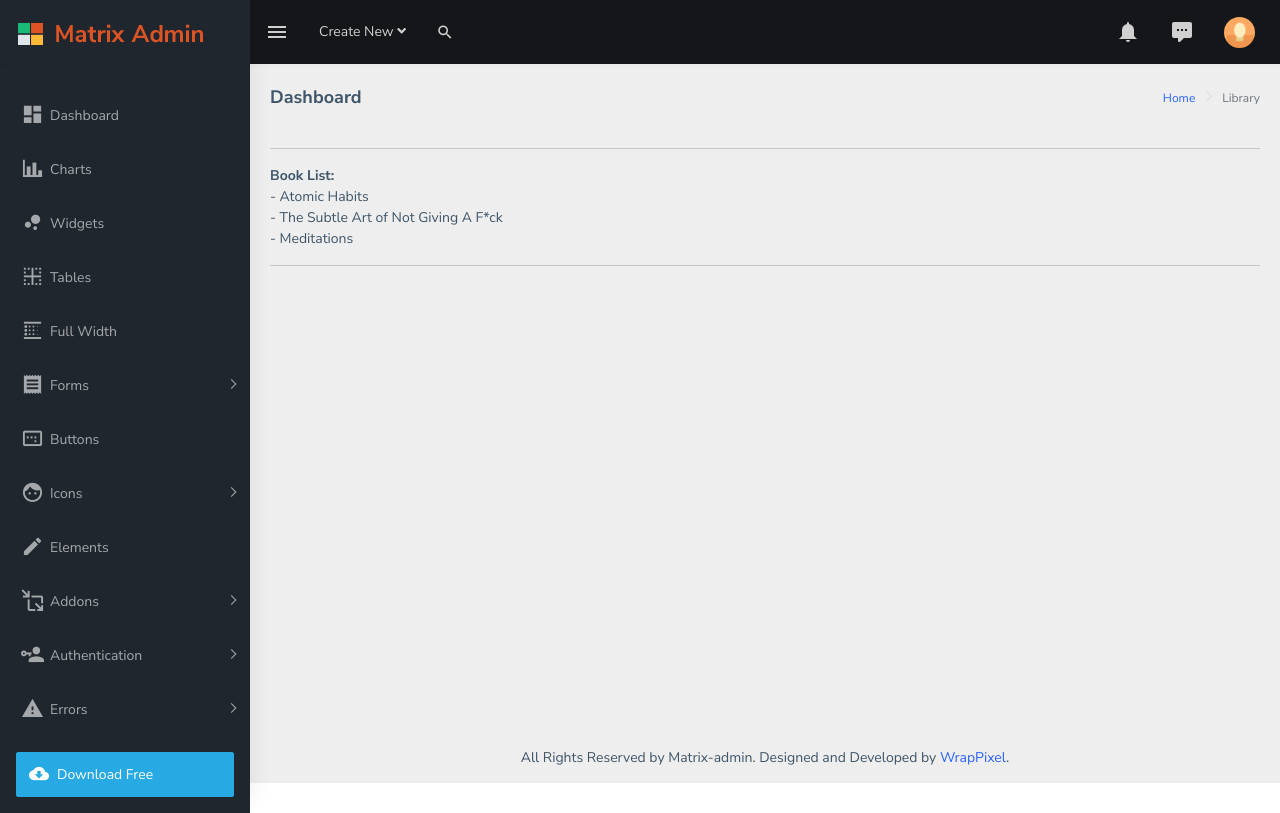
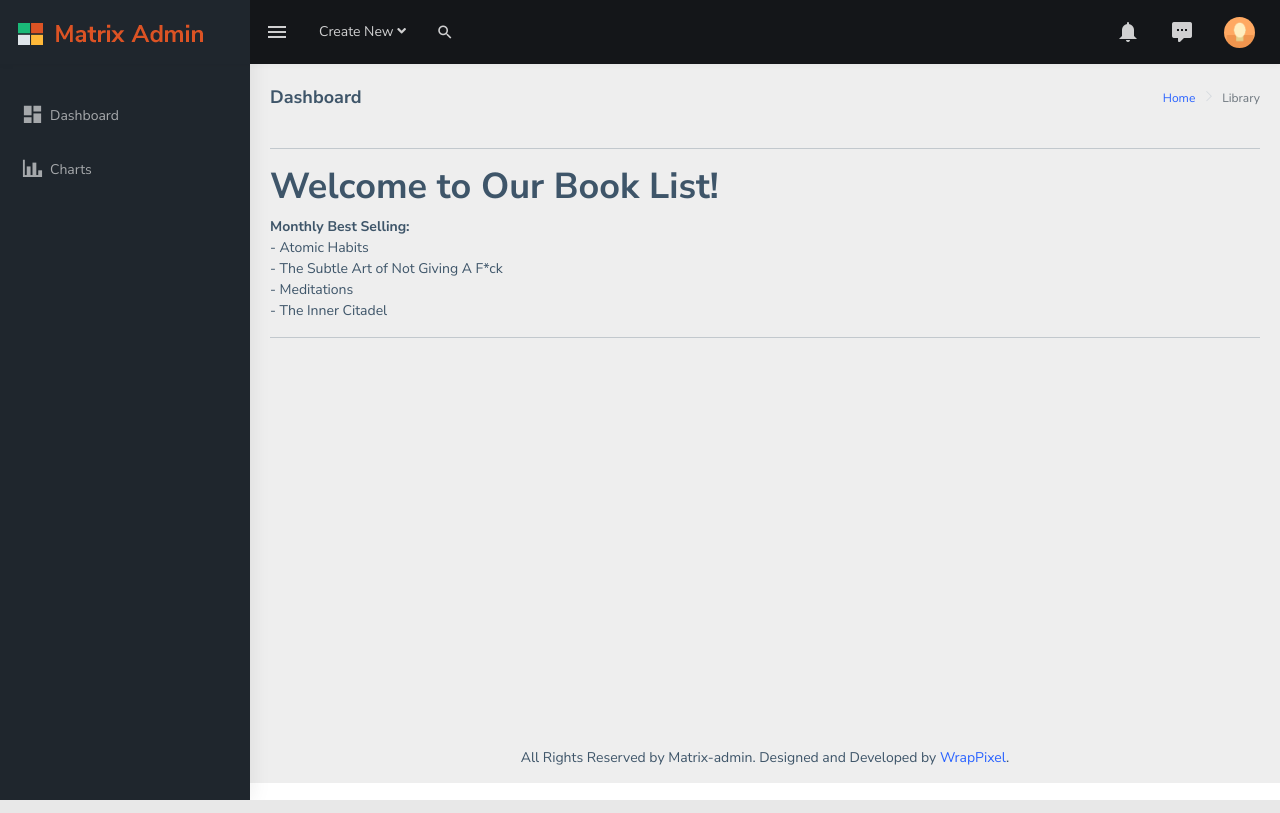
Before and after one commit to istamosh/ci4-duta-academy, a CodeIgniter 4 app: template app/Views/book_list.php in a window 1280 px wide. Run offline with PHP 8.4 and a stand-in for CodeIgniter, Linux system fonts and the light colour scheme; the template is opened without the code that fills it, so the values that code supplies are empty; some libraries are stand-ins or nearby versions.

Commit message:
Updated: routes directly to book_list and removed Widgets sidebar until 'download free' button

```diff
--- a/app/Config/Routes.php
+++ b/app/Config/Routes.php
@@ -6,7 +6,9 @@ use CodeIgniter\Router\RouteCollection;
  * @var RouteCollection $routes
  */
 // when first serving (using spark) you will be redirected to Home.php => index() like below value
-$routes->get('/', 'Home::index');
+//$routes->get('/', 'Home::index');
+// redirect to book_list
+$routes->get('/', 'Home::bookList');
 
 // custom added routes for custom addresses
 // if you want to access localhost:port/book page and redirects to Book class with bookList() function you should add 2 args
--- a/app/Controllers/Home.php
+++ b/app/Controllers/Home.php
@@ -14,4 +14,9 @@ class Home extends BaseController
     public function listData(){
 
     }
+
+    // referenced from Routes.php
+    public function bookList(){
+        return view('book_list');
+    }
 }
--- a/app/Views/book_list.php
+++ b/app/Views/book_list.php
@@ -5,10 +5,12 @@
 
 <!-- define content section -->
 <?= $this->section('content') ?>
-<hr>
-<strong>Book List:</strong> <br>
-- Atomic Habits <br>
-- The Subtle Art of Not Giving A F*ck <br>
-- Meditations <br>
-<hr>
+    <hr>
+    <h1>Welcome to Our Book List!</h1>
+    <strong>Monthly Best Selling:</strong> <br>
+    - Atomic Habits <br>
+    - The Subtle Art of Not Giving A F*ck <br>
+    - Meditations <br>
+    - The Inner Citadel <br>
+    <hr>
 <?= $this->endsection() ?>
--- a/app/Views/layouts/matrix.php
+++ b/app/Views/layouts/matrix.php
@@ -420,7 +420,8 @@
                   ><span class="hide-menu">Charts</span></a
                 >
               </li>
-              <li class="sidebar-item">
+              <!-- deletion starting from below -->
+              <!-- <li class="sidebar-item">
                 <a
                   class="sidebar-link waves-effect waves-dark sidebar-link"
                   href="widgets.html"
@@ -624,7 +625,8 @@
                   ><i class="mdi mdi-cloud-download font-20 me-2"></i>Download
                   Free</a
                 >
-              </li>
+              </li> -->
+              <!-- ends deletion. -->
             </ul>
           </nav>
           <!-- End Sidebar navigation -->
```
